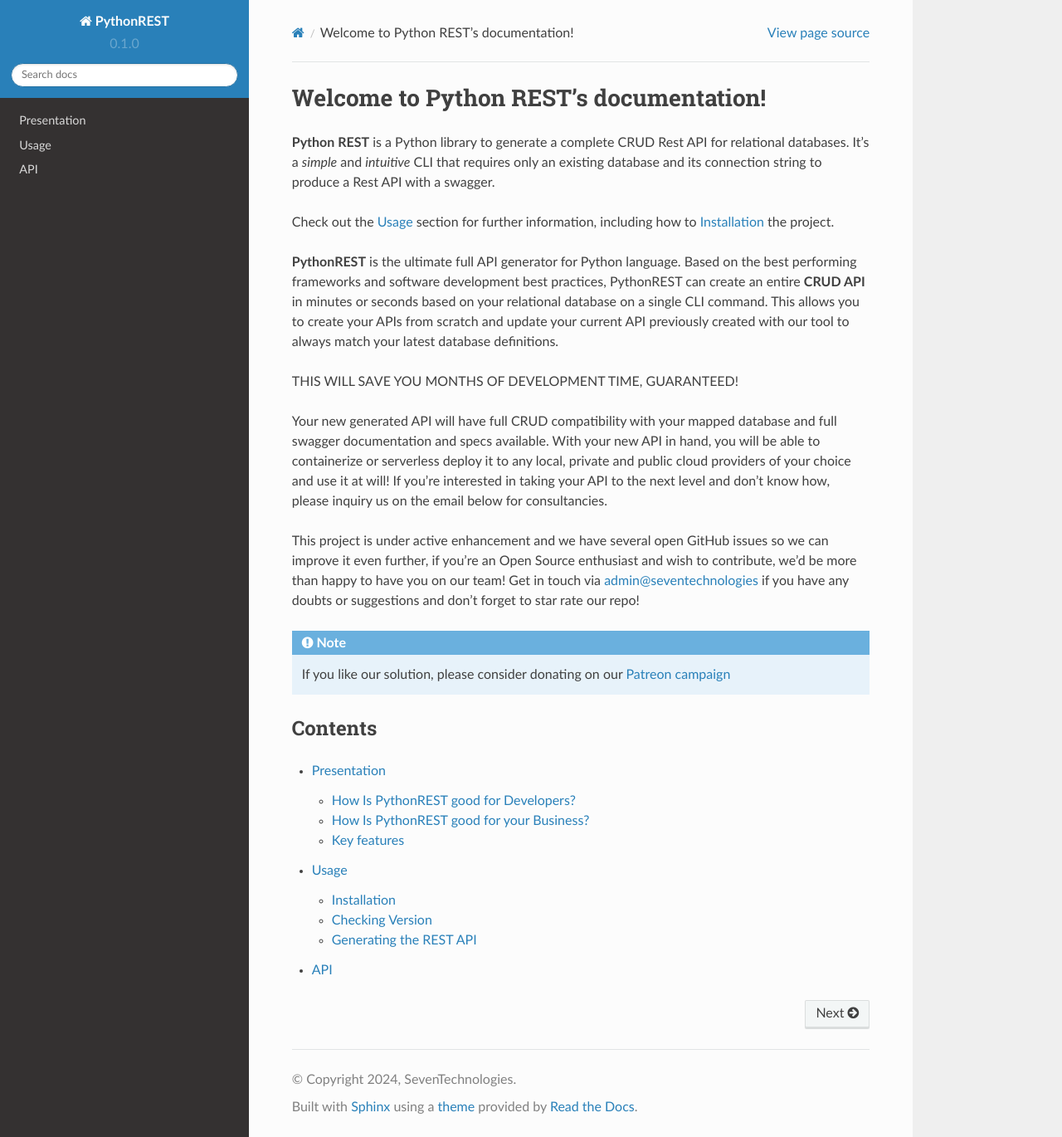
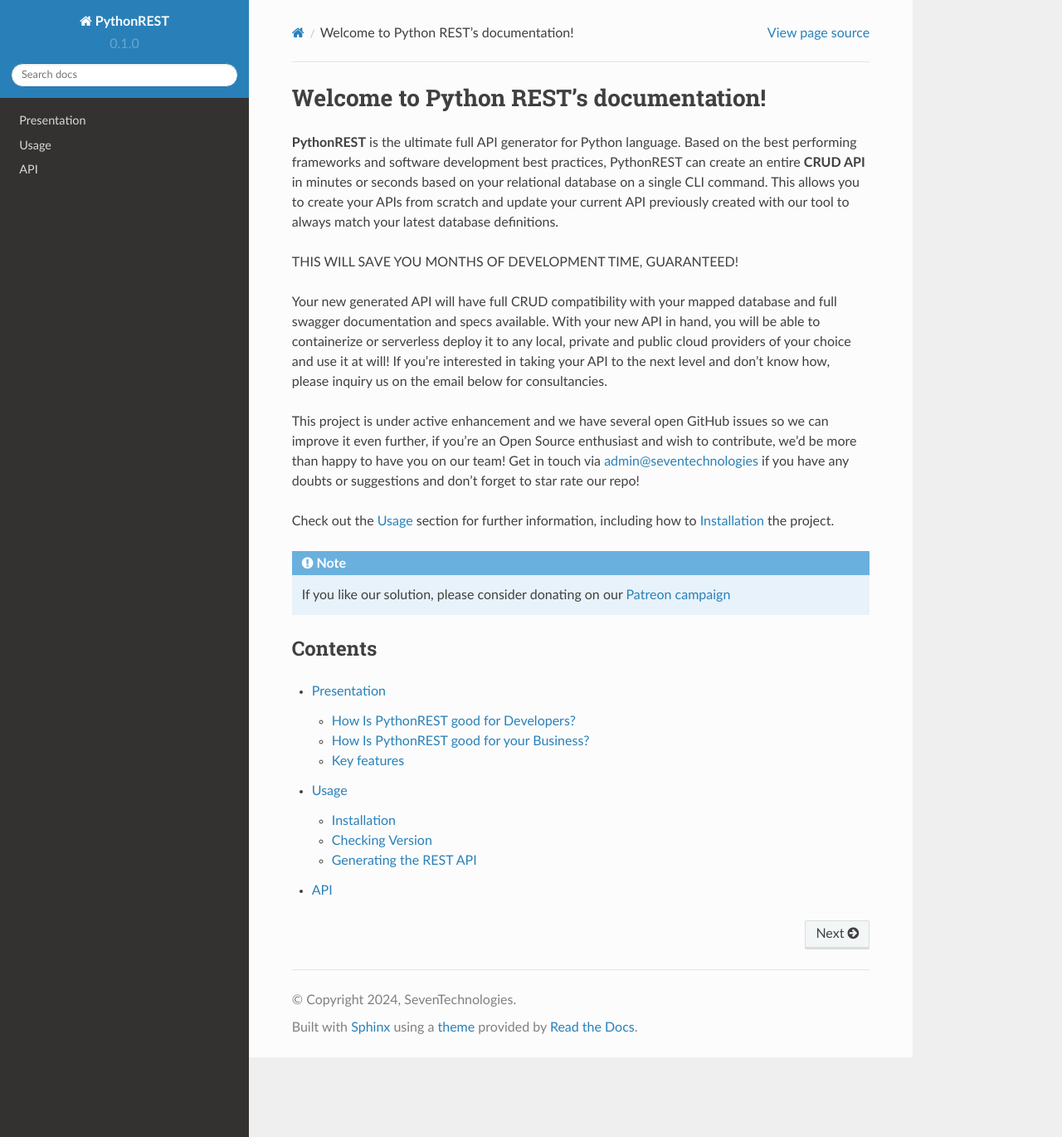
Before and after one commit to daflon-gustavo/testing-read-the-docs, a Sphinx documentation site: the page built from docs/source/index.rst, in a window 1280 px wide and 1370 px high. Shown: the whole window at 83% size. Built offline with Sphinx 7.4.7 and the Read the Docs theme 2.0.0, drawn with Linux system fonts in a browser that asks for light colours.

Commit message:
few fixes on index

```diff
--- a/docs/source/index.rst
+++ b/docs/source/index.rst
@@ -1,11 +1,5 @@
 Welcome to Python REST's documentation!
 ===================================
-
-**Python REST** is a Python library to generate a complete CRUD Rest API for relational databases.
-It's a *simple* and *intuitive* CLI that requires only an existing database and its connection string to produce a Rest API with a swagger.
-
-Check out the :doc:`usage` section for further information, including
-how to :ref:`installation` the project.
 
 **PythonREST** is the ultimate full API generator for Python language. Based on the best performing frameworks and software development best practices, PythonREST can create an entire **CRUD API** in minutes or seconds based on your relational database on a single CLI command. This allows you to create your APIs from scratch and update your current API previously created with our tool to always match your latest database definitions.
 
```
Also changed, not shown: other parts of docs/source/index.rst (+3 -0 lines).
